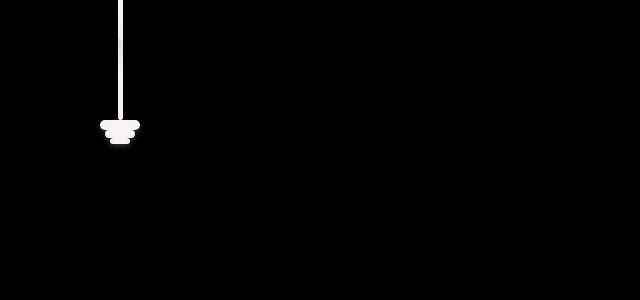
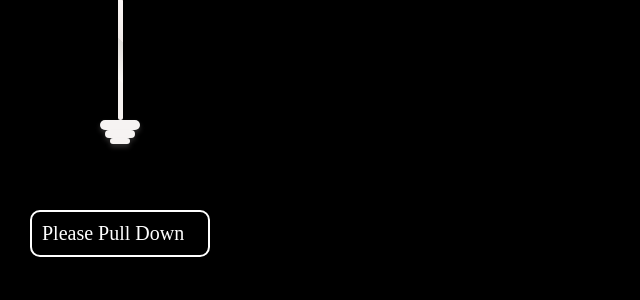
Before and after one commit to manuyadav7351/my-portfolio, a React (Create React App) app: page / in a window 1280 px wide. Shown: the top 300 px of the page, without its empty margins (0-640 px from the left). Built offline with nearby package versions, Linux system fonts and the light colour scheme; a web font is replaced by a local one.

Commit message:
rope message

```diff
--- a/src/components/home/Home.jsx
+++ b/src/components/home/Home.jsx
@@ -55,6 +55,9 @@ const Home = () => {
         <div className="lightCordHandle" style={{ transform  :`translateY(${position}px)` }} onMouseDown={handleMouseDown}></div>
         <div className="lightCordHandle1" style={{ transform  :`translateY(${position}px)` }} onMouseDown={handleMouseDown}></div>
         <div className="lightCordHandle2" style={{ transform  :`translateY(${position}px)` }} onMouseDown={handleMouseDown}></div>
+        { !lightOn ? <div className="lightMessage" >
+          Please Pull Down
+        </div> : '' }
       </div>
       <div className="home">
         <div className={`${lightOn ? "home_title_border" : ""}`}>
--- a/src/components/home/home.scss
+++ b/src/components/home/home.scss
@@ -61,6 +61,17 @@
     border-radius: 10px;
    // margin-top: 10px;
     box-shadow: 0 3px 5px rgba(241, 235, 235, 0.2);
+}
+
+.lightMessage{
+    width: 180px;
+    top : 250px;
+    position: absolute;
+    color: white;
+    font-size: 20px;
+    padding: 10px;
+    border-radius: 10px;
+    border: 2px solid white;
 }
 
 .home_title_border{
```
